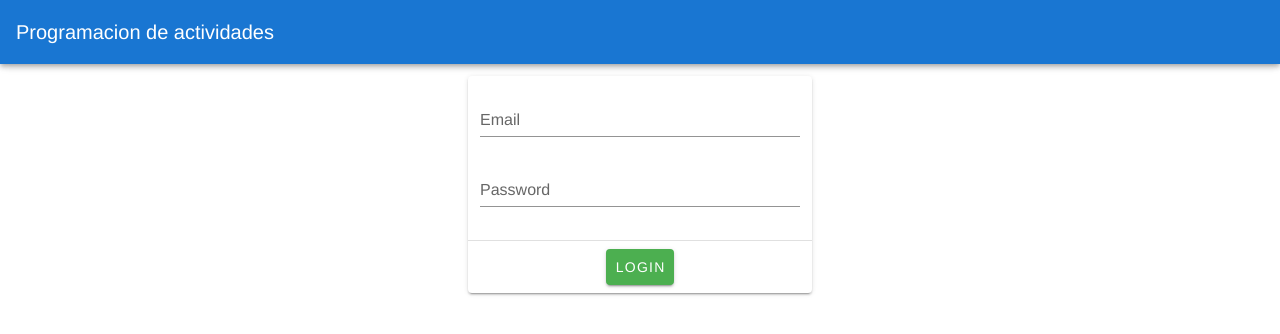
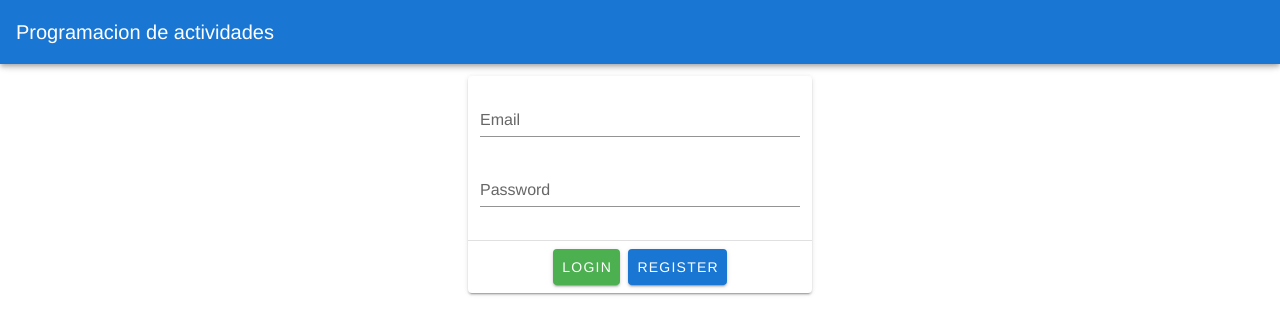
Before and after one commit to AGEBW/dgmx_front, a Vue app: page / in a window 1280 px wide. Shown: the top 334 px of the page. Built offline with nearby package versions, Linux system fonts and the light colour scheme.

Commit message:
adicion botones de retorno

```diff
--- a/src/components/Login_Component/UserLogin.vue
+++ b/src/components/Login_Component/UserLogin.vue
@@ -28,7 +28,10 @@
       <v-card-actions  class="justify-center">
         <v-btn color="success" @click="login()">
           Login
-
+          <v-icon icon="mdi-chevron-right" end></v-icon>
+        </v-btn>
+        <v-btn color="primary" @click="register_v()">
+          Register
           <v-icon icon="mdi-chevron-right" end></v-icon>
         </v-btn>
       </v-card-actions>
@@ -56,7 +59,10 @@
             console.log(error);
           }
         );
-      }
+      },
+      register_v() {
+        this.$router.push('/register');
+      },
     }
   };
   </script>
--- a/src/components/Login_Component/UserRegister.vue
+++ b/src/components/Login_Component/UserRegister.vue
@@ -54,8 +54,9 @@
     <v-card-actions class="justify-center">
       <v-btn  color="success" @click="register()">
         Complete Registration
-
-        <v-icon icon="mdi-chevron-right" end></v-icon>
+      </v-btn>
+      <v-btn  color="primary" @click="register_v()">
+        Login
       </v-btn>
     </v-card-actions>
   </v-card>
@@ -83,6 +84,10 @@ export default {
             console.log(error);
           }
       );
+    },
+    register_v() {
+        this.$router.push('/');
+
     }
   }
 };
--- a/src/components/Login_Component/auth.js
+++ b/src/components/Login_Component/auth.js
@@ -38,6 +38,7 @@ class AuthService {
     });
   }
 
+
   async register(user, flag) {
     if (!user.terms) {
       this.messagef('warning', '!Oh no¡', 'You need to accept the Terms and Conditions');
@@ -71,6 +72,9 @@ class AuthService {
       timer: 1500 // Duración en milisegundos antes de cerrar automáticamente
     });
   }
+/*   register_v(router){
+    router.push('/register');
+  } */
 }
 
 export default new AuthService();
```
